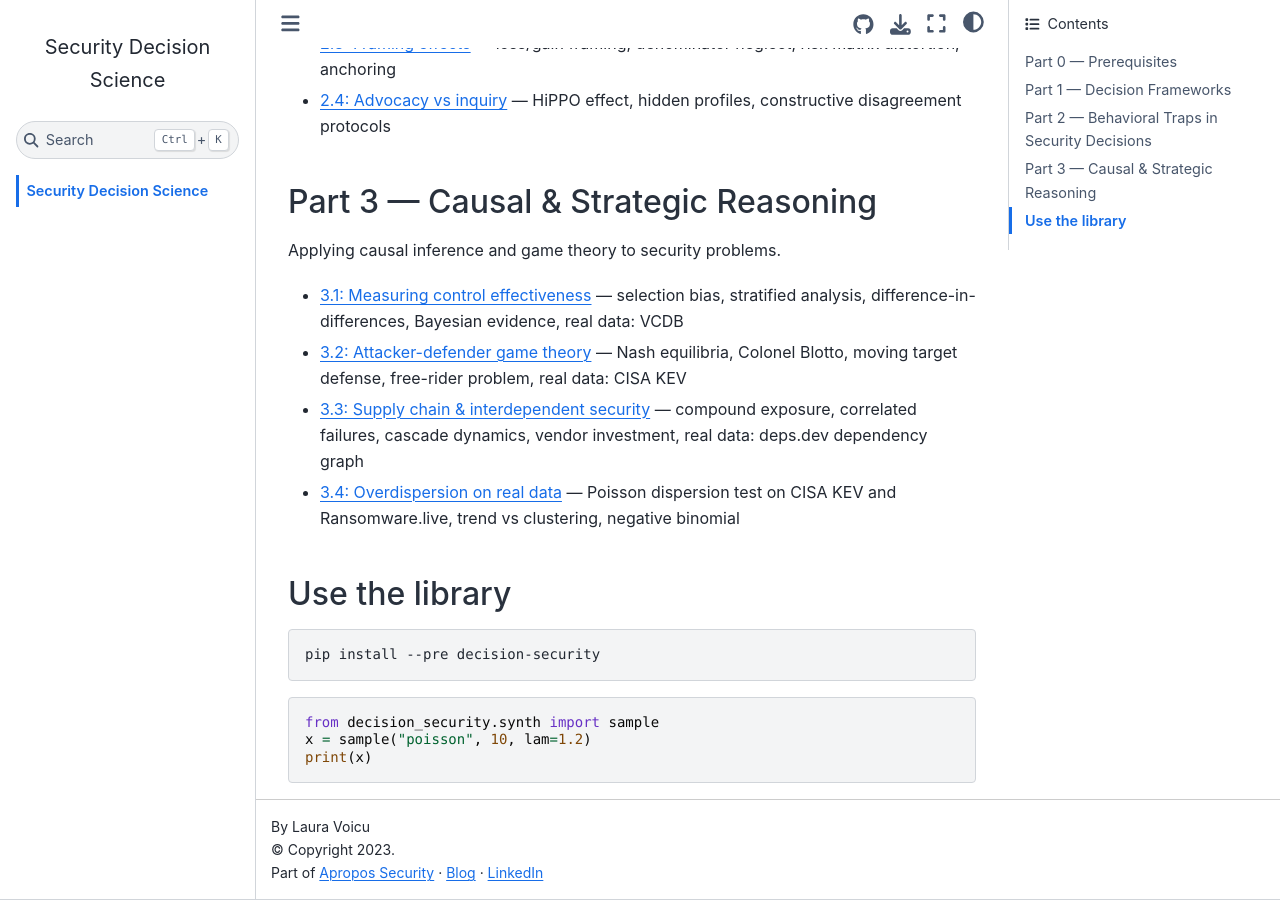
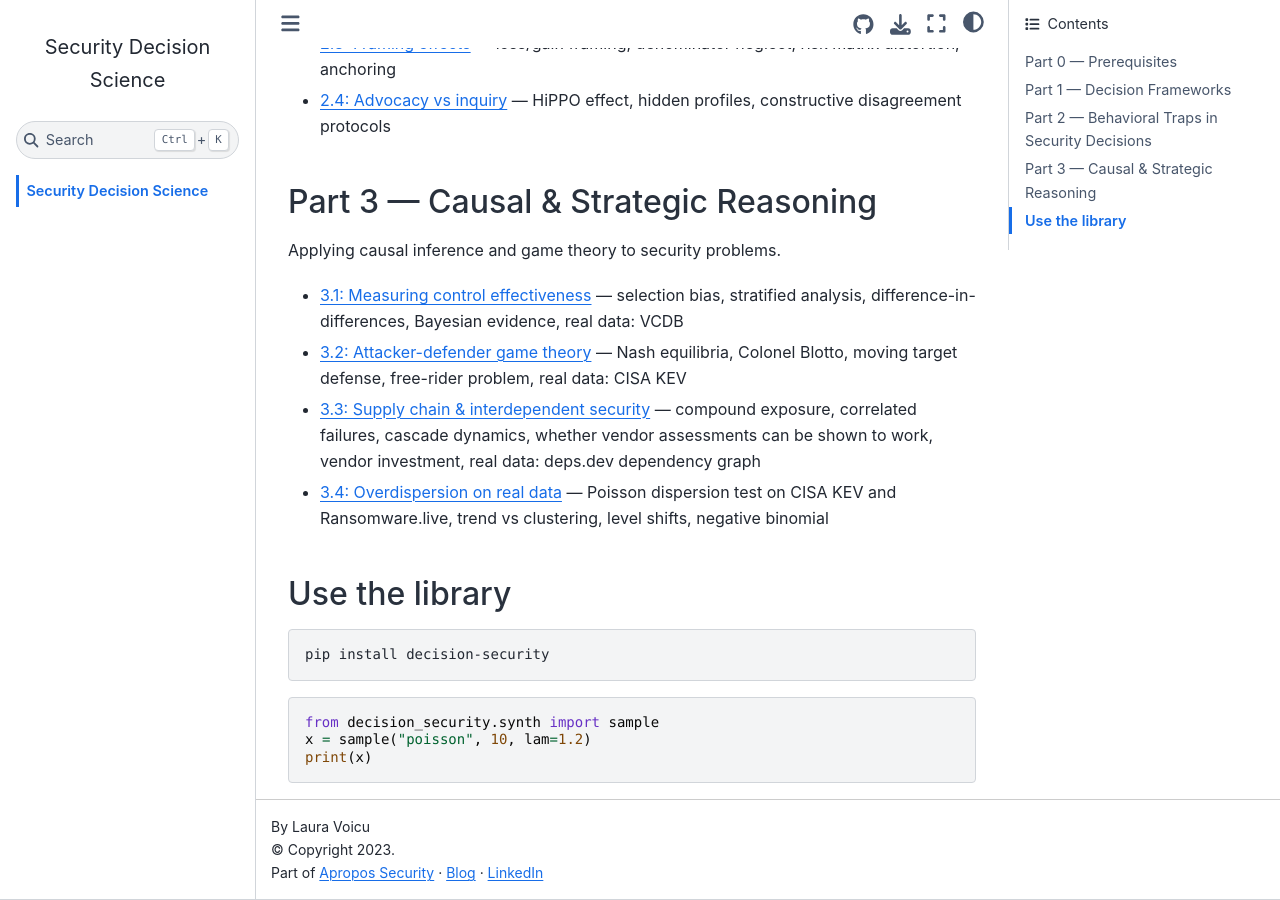
Before and after one commit to security-decision-science/security-decision-science, a Jupyter Book: the page built from docs/index.md, in a window 1280 px wide and 900 px high, scrolled down 1390 px. Built offline with Jupyter Book 1.0.4 settings and Sphinx 7.4.7 and the Sphinx Book theme 1.1.4, drawn with Linux system fonts in a browser that asks for light colours; pages that are not in the unit, such as notebooks, are missing from menus.

Commit message:
bug fixes and error correction

````diff
--- a/docs/index.md
+++ b/docs/index.md
@@ -6,7 +6,7 @@ By [Laura Voicu](https://www.linkedin.com/in/voiculaura/) — practical notebook
 - **Library (pip):** `decision-security`
 - **Playground:** security-decision-labs
 - **Blog (Medium):** [Apropos Security](https://medium.com/apropos-security)
-- **Related:** [Control Physiology ABM](https://github.com/security-decision-science/control-systems-agent-based-model) (agent-based FAIR-CAM simulation)
+- **Related:** [Control Physiology ABM](https://github.com/security-decision-science/security-decision-labs/blob/main/tools/control-systems-agent-based-model/) (agent-based FAIR-CAM simulation)
 
 ## Part 0 — Prerequisites
 
@@ -45,13 +45,13 @@ Applying causal inference and game theory to security problems.
 
 - [3.1: Measuring control effectiveness](part3/01-measuring-control-effectiveness.ipynb) — selection bias, stratified analysis, difference-in-differences, Bayesian evidence, real data: VCDB
 - [3.2: Attacker-defender game theory](part3/02-attacker-defender-game-theory.ipynb) — Nash equilibria, Colonel Blotto, moving target defense, free-rider problem, real data: CISA KEV
-- [3.3: Supply chain & interdependent security](part3/03-supply-chain-interdependent-security.ipynb) — compound exposure, correlated failures, cascade dynamics, vendor investment, real data: deps.dev dependency graph
-- [3.4: Overdispersion on real data](part3/04-overdispersion-real-data.ipynb) — Poisson dispersion test on CISA KEV and Ransomware.live, trend vs clustering, negative binomial
+- [3.3: Supply chain & interdependent security](part3/03-supply-chain-interdependent-security.ipynb) — compound exposure, correlated failures, cascade dynamics, whether vendor assessments can be shown to work, vendor investment, real data: deps.dev dependency graph
+- [3.4: Overdispersion on real data](part3/04-overdispersion-real-data.ipynb) — Poisson dispersion test on CISA KEV and Ransomware.live, trend vs clustering, level shifts, negative binomial
 
 ## Use the library
 
 ```bash
-pip install --pre decision-security
+pip install decision-security
 ```
 
 ```python
````
Also changed, not shown: CONTRIBUTING.md (+3 -2 lines), README.md (+2 -1 lines), SECURITY.md (+1 -1 lines), notebooks/part3/data/README.md, 5 other files.
